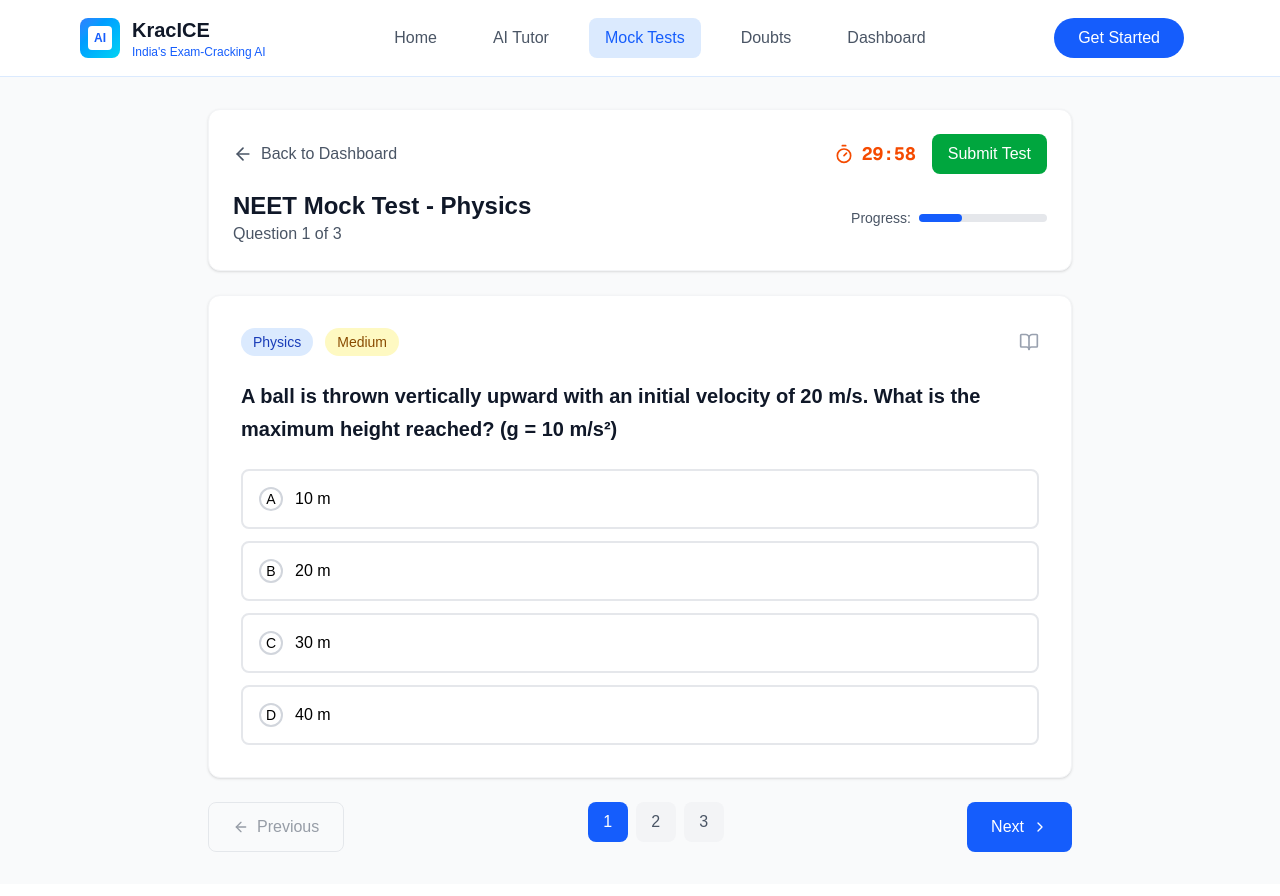
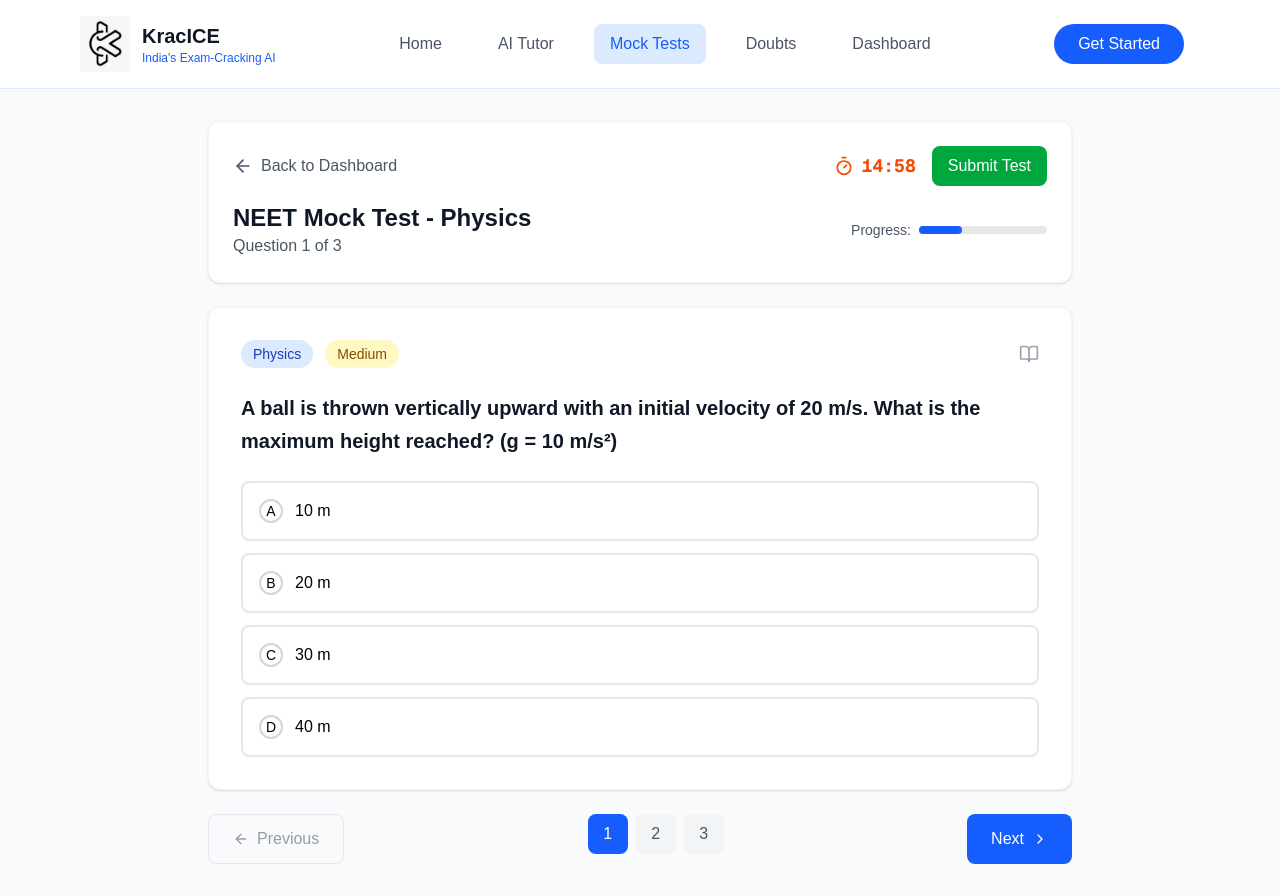
Before and after one commit to Taj-2005/KracICE, a Next.js app: page / in a window 1280 px wide. Both pictures are taken after a click on the button "Mock Tests". Built offline with nearby package versions, Linux system fonts and the light colour scheme.

Commit message:
Final Commit

```diff
--- a/src/app/page.js
+++ b/src/app/page.js
@@ -1,8 +1,249 @@
 "use client";
 
 import React, { useState, useEffect } from 'react';
+import Image from 'next/image';
 import { ChevronRight, Brain, MessageCircle, FileText, Zap, CheckCircle, Star, Upload, Play, Users, Target, TrendingUp, Clock, Award, BookOpen, ArrowLeft, Send, Camera, Mic, Home, User, Settings, BarChart3, Timer, RefreshCw, X, Menu } from 'lucide-react';
 
+const mockQuestions = [
+  {
+    id: 1,
+    subject: 'Physics',
+    question: 'A ball is thrown vertically upward with an initial velocity of 20 m/s. What is the maximum height reached? (g = 10 m/s²)',
+    options: ['10 m', '20 m', '30 m', '40 m'],
+    correct: 1,
+    difficulty: 'Medium'
+  },
+  {
+    id: 2,
+    subject: 'Chemistry',
+    question: 'Which of the following is the molecular formula of glucose?',
+    options: ['C₆H₁₂O₆', 'C₆H₁₀O₅', 'C₅H₁₀O₅', 'C₆H₁₄O₆'],
+    correct: 0,
+    difficulty: 'Easy'
+  },
+  {
+    id: 3,
+    subject: 'Mathematics',
+    question: 'If log₂(x) = 3, then x equals:',
+    options: ['6', '8', '9', '12'],
+    correct: 1,
+    difficulty: 'Medium'
+  }
+];
+
+const MockTestPage = () => {
+  const [currentQuestion, setCurrentQuestion] = useState(0);
+  const [answers, setAnswers] = useState(Array(mockQuestions.length).fill(null));
+  const [showReport, setShowReport] = useState(false);
+
+  // For timer
+  const [timeLeft, setTimeLeft] = useState(15 * 60); // 15 minutes for example
+
+  useEffect(() => {
+    if (showReport) return;
+    const timer = setInterval(() => {
+      setTimeLeft((prev) => {
+        if (prev <= 1) {
+          clearInterval(timer);
+          setShowReport(true);
+          return 0;
+        }
+        return prev - 1;
+      });
+    }, 1000);
+    return () => clearInterval(timer);
+  }, [showReport]);
+
+  const formatTime = (seconds) => {
+    const mins = Math.floor(seconds / 60).toString().padStart(2, '0');
+    const secs = (seconds % 60).toString().padStart(2, '0');
+    return `${mins}:${secs}`;
+  };
+
+  // Render Report Page
+  if (showReport) {
+    return (
+      <div className="text-black min-h-screen bg-gray-50">
+        <div className="max-w-4xl mx-auto px-4 py-8">
+          <h1 className="text-3xl font-bold mb-6">Test Report</h1>
+          {mockQuestions.map((q, index) => (
+            <div key={q.id} className="bg-white p-6 mb-4 rounded-xl shadow border">
+              <h2 className="text-lg font-semibold mb-2">
+                Q{index + 1}. {q.question}
+              </h2>
+              <p className="mb-1">
+                Your Answer:{' '}
+                {answers[index] !== null
+                  ? q.options[answers[index]]
+                  : <span className="text-red-500">Not Answered</span>}
+              </p>
+              <p>
+                Correct Answer:{' '}
+                <span className="font-bold text-green-600">{q.options[q.correct]}</span>
+              </p>
+              {answers[index] === q.correct ? (
+                <p className="text-green-600 font-medium mt-1">✅ Correct</p>
+              ) : (
+                <p className="text-red-600 font-medium mt-1">❌ Incorrect</p>
+              )}
+            </div>
+          ))}
+          <button
+            onClick={() => {
+              setShowReport(false);
+              setCurrentQuestion(0);
+              setAnswers(Array(mockQuestions.length).fill(null));
+              setTimeLeft(15 * 60);
+            }}
+            className="bg-blue-600 text-white px-4 py-2 rounded-lg hover:bg-blue-700 transition-colors"
+          >
+            Retake Test
+          </button>
+        </div>
+      </div>
+    );
+  }
+
+  return (
+    <div className="min-h-screen bg-gray-50">
+      <div className="max-w-4xl mx-auto px-4 py-8">
+        {/* Header */}
+        <div className="bg-white rounded-xl shadow-sm border border-gray-100 p-6 mb-6">
+          <div className="flex items-center justify-between mb-4">
+            <button
+              onClick={() => setCurrentQuestion(0)}
+              className="flex items-center text-gray-600 hover:text-blue-600 transition-colors"
+            >
+              <ArrowLeft className="w-5 h-5 mr-2" />
+              Back to Dashboard
+            </button>
+            <div className="flex items-center space-x-4">
+              <div className="flex items-center text-orange-600">
+                <Timer className="w-5 h-5 mr-2" />
+                <span className="font-mono text-lg font-bold">{formatTime(timeLeft)}</span>
+              </div>
+              <button
+                onClick={() => setShowReport(true)}
+                className="bg-green-600 hover:bg-green-700 text-white px-4 py-2 rounded-lg font-medium transition-colors"
+              >
+                Submit Test
+              </button>
+            </div>
+          </div>
+
+          <div className="flex items-center justify-between">
+            <div>
+              <h1 className="text-2xl font-bold text-gray-900">NEET Mock Test - {mockQuestions[currentQuestion].subject}</h1>
+              <p className="text-gray-600">Question {currentQuestion + 1} of {mockQuestions.length}</p>
+            </div>
+            <div className="flex items-center space-x-2">
+              <span className="text-sm text-gray-600">Progress:</span>
+              <div className="w-32 bg-gray-200 rounded-full h-2">
+                <div
+                  className="bg-blue-600 h-2 rounded-full transition-all duration-300"
+                  style={{ width: `${((currentQuestion + 1) / mockQuestions.length) * 100}%` }}
+                ></div>
+              </div>
+            </div>
+          </div>
+        </div>
+
+        {/* Question */}
+        <div className="bg-white rounded-xl shadow-sm border border-gray-100 p-8 mb-6">
+          <div className="flex items-center justify-between mb-6">
+            <div className="flex items-center space-x-3">
+              <span className="bg-blue-100 text-blue-800 px-3 py-1 rounded-full text-sm font-medium">
+                {mockQuestions[currentQuestion].subject}
+              </span>
+              <span className={`px-3 py-1 rounded-full text-sm font-medium ${
+                mockQuestions[currentQuestion].difficulty === 'Easy' ? 'bg-green-100 text-green-800' :
+                  mockQuestions[currentQuestion].difficulty === 'Medium' ? 'bg-yellow-100 text-yellow-800' :
+                    'bg-red-100 text-red-800'
+              }`}>
+                {mockQuestions[currentQuestion].difficulty}
+              </span>
+            </div>
+            <button className="text-gray-400 hover:text-gray-600">
+              <BookOpen className="w-5 h-5" />
+            </button>
+          </div>
+
+          <h2 className="text-xl font-semibold text-gray-900 mb-6 leading-relaxed">
+            {mockQuestions[currentQuestion].question}
+          </h2>
+
+          <div className="space-y-3">
+            {mockQuestions[currentQuestion].options.map((option, index) => (
+              <button
+                key={index}
+                onClick={() => {
+                  const updated = [...answers];
+                  updated[currentQuestion] = index;
+                  setAnswers(updated);
+                }}
+                className={`w-full text-left p-4 rounded-lg border-2 transition-all duration-200 ${
+                  answers[currentQuestion] === index
+                    ? 'border-blue-500 bg-blue-50 text-blue-800'
+                    : 'border-gray-200 hover:border-gray-300 hover:bg-gray-50'
+                }`}
+              >
+                <div className="flex text-black items-center">
+                  <span className={`w-6 h-6 rounded-full border-2 mr-3 flex items-center justify-center text-sm font-medium ${
+                    answers[currentQuestion] === index
+                      ? 'border-blue-500 bg-blue-500 text-white'
+                      : 'border-gray-300'
+                  }`}>
+                    {String.fromCharCode(65 + index)}
+                  </span>
+                  {option}
+                </div>
+              </button>
+            ))}
+          </div>
+        </div>
+
+        {/* Navigation */}
+        <div className="flex justify-between">
+          <button
+            onClick={() => setCurrentQuestion(Math.max(0, currentQuestion - 1))}
+            disabled={currentQuestion === 0}
+            className="flex items-center px-6 py-3 border border-gray-300 rounded-lg text-gray-700 hover:bg-gray-50 disabled:opacity-50 disabled:cursor-not-allowed transition-colors"
+          >
+            <ArrowLeft className="w-4 h-4 mr-2" />
+            Previous
+          </button>
+
+          <div className="flex space-x-2">
+            {mockQuestions.map((_, index) => (
+              <button
+                key={index}
+                onClick={() => setCurrentQuestion(index)}
+                className={`w-10 h-10 rounded-lg font-medium transition-colors ${
+                  index === currentQuestion
+                    ? 'bg-blue-600 text-white'
+                    : index < currentQuestion
+                      ? 'bg-green-100 text-green-800'
+                      : 'bg-gray-100 text-gray-600 hover:bg-gray-200'
+                }`}
+              >
+                {index + 1}
+              </button>
+            ))}
+          </div>
+
+          <button
+            onClick={() => setCurrentQuestion(Math.min(mockQuestions.length - 1, currentQuestion + 1))}
+            disabled={currentQuestion === mockQuestions.length - 1}
+            className="flex items-center px-6 py-3 bg-blue-600 text-white rounded-lg hover:bg-blue-700 disabled:opacity-50 disabled:cursor-not-allowed transition-colors"
+          >
+            Next
+            <ChevronRight className="w-4 h-4 ml-2" />
+          </button>
+        </div>
+      </div>
+    </div>
+  );
+};
 export default function KracICEWebsite() {
   const [currentPage, setCurrentPage] = useState('home');
   const [selectedTone, setSelectedTone] = useState('friendly');
@@ -32,33 +273,6 @@ export default function KracICEWebsite() {
     const secs = seconds % 60;
     return `${mins}:${secs.toString().padStart(2, '0')}`;
   };
-
-  const mockQuestions = [
-    {
-      id: 1,
-      subject: 'Physics',
-      question: 'A ball is thrown vertically upward with an initial velocity of 20 m/s. What is the maximum height reached? (g = 10 m/s²)',
-      options: ['10 m', '20 m', '30 m', '40 m'],
-      correct: 1,
-      difficulty: 'Medium'
-    },
-    {
-      id: 2,
-      subject: 'Chemistry',
-      question: 'Which of the following is the molecular formula of glucose?',
-      options: ['C₆H₁₂O₆', 'C₆H₁₀O₅', 'C₅H₁₀O₅', 'C₆H₁₄O₆'],
-      correct: 0,
-      difficulty: 'Easy'
-    },
-    {
-      id: 3,
-      subject: 'Mathematics',
-      question: 'If log₂(x) = 3, then x equals:',
-      options: ['6', '8', '9', '12'],
-      correct: 1,
-      difficulty: 'Medium'
-    }
-  ];
 
   const tones = [
     { id: 'friendly', name: 'Friendly Study Buddy', desc: 'Encouraging and supportive' },
@@ -101,11 +315,11 @@ export default function KracICEWebsite() {
     <header className="z-50 bg-white backdrop-blur-md border-b border-blue-100 sticky top-0">
       <div className="max-w-6xl mx-auto px-4 py-4 flex items-center justify-between">
         <div className="flex items-center space-x-3 cursor-pointer" onClick={() => setCurrentPage('home')}>
-          <div className="w-10 h-10 bg-gradient-to-br from-blue-500 to-cyan-400 rounded-lg flex items-center justify-center">
-            <div className="w-6 h-6 bg-white rounded-sm flex items-center justify-center">
-              <span className="text-blue-600 text-xs font-bold">AI</span>
-            </div>
-          </div>
+          <Image
+          src="/logo.jpeg"
+          width={50}
+          height={50}
+          />
           <div>
             <h1 className="text-xl font-bold text-gray-900">KracICE</h1>
             <p className="text-xs text-blue-600">India's Exam-Cracking AI</p>
@@ -595,139 +809,6 @@ export default function KracICEWebsite() {
     </div>
   );
 
-  const MockTestPage = () => (
-    <div className="min-h-screen bg-gray-50">
-      <div className="max-w-4xl mx-auto px-4 py-8">
-        {/* Header */}
-        <div className="bg-white rounded-xl shadow-sm border border-gray-100 p-6 mb-6">
-          <div className="flex items-center justify-between mb-4">
-            <button
-              onClick={() => setCurrentPage('dashboard')}
-              className="flex items-center text-gray-600 hover:text-blue-600 transition-colors"
-            >
-              <ArrowLeft className="w-5 h-5 mr-2" />
-              Back to Dashboard
-            </button>
-            <div className="flex items-center space-x-4">
-              <div className="flex items-center text-orange-600">
-                <Timer className="w-5 h-5 mr-2" />
-                <span className="font-mono text-lg font-bold">{formatTime(timeLeft)}</span>
-              </div>
-              <button className="bg-green-600 hover:bg-green-700 text-white px-4 py-2 rounded-lg font-medium transition-colors">
-                Submit Test
-              </button>
-            </div>
-          </div>
-
-          <div className="flex items-center justify-between">
-            <div>
-              <h1 className="text-2xl font-bold text-gray-900">NEET Mock Test - Physics</h1>
-              <p className="text-gray-600">Question {currentQuestion + 1} of {mockQuestions.length}</p>
-            </div>
-            <div className="flex items-center space-x-2">
-              <span className="text-sm text-gray-600">Progress:</span>
-              <div className="w-32 bg-gray-200 rounded-full h-2">
-                <div
-                  className="bg-blue-600 h-2 rounded-full transition-all duration-300"
-                  style={{width: `${((currentQuestion + 1) / mockQuestions.length) * 100}%`}}
-                ></div>
-              </div>
-            </div>
-          </div>
-        </div>
-
-        {/* Question */}
-        <div className="bg-white rounded-xl shadow-sm border border-gray-100 p-8 mb-6">
-          <div className="flex items-center justify-between mb-6">
-            <div className="flex items-center space-x-3">
-              <span className="bg-blue-100 text-blue-800 px-3 py-1 rounded-full text-sm font-medium">
-                {mockQuestions[currentQuestion].subject}
-              </span>
-              <span className={`px-3 py-1 rounded-full text-sm font-medium ${
-                mockQuestions[currentQuestion].difficulty === 'Easy' ? 'bg-green-100 text-green-800' :
-                mockQuestions[currentQuestion].difficulty === 'Medium' ? 'bg-yellow-100 text-yellow-800' :
-                'bg-red-100 text-red-800'
-              }`}>
-                {mockQuestions[currentQuestion].difficulty}
-              </span>
-            </div>
-            <button className="text-gray-400 hover:text-gray-600">
-              <BookOpen className="w-5 h-5" />
-            </button>
-          </div>
-
-          <h2 className="text-xl font-semibold text-gray-900 mb-6 leading-relaxed">
-            {mockQuestions[currentQuestion].question}
-          </h2>
-
-          <div className="space-y-3">
-            {mockQuestions[currentQuestion].options.map((option, index) => (
-              <button
-                key={index}
-                onClick={() => setSelectedAnswer(index)}
-                className={`w-full text-left p-4 rounded-lg border-2 transition-all duration-200 ${
-                  selectedAnswer === index
-                    ? 'border-blue-500 bg-blue-50 text-blue-800'
-                    : 'border-gray-200 hover:border-gray-300 hover:bg-gray-50'
-                }`}
-              >
-                <div className="flex text-black items-center">
-                  <span className={`w-6 h-6 rounded-full border-2 mr-3 flex items-center justify-center text-sm font-medium ${
-                    selectedAnswer === index
-                      ? 'border-blue-500 bg-blue-500 text-white'
-                      : 'border-gray-300'
-                  }`}>
-                    {String.fromCharCode(65 + index)}
-                  </span>
-                  {option}
-                </div>
-              </button>
-            ))}
-          </div>
-        </div>
-
-        {/* Navigation */}
-        <div className="flex justify-between">
-          <button
-            onClick={() => setCurrentQuestion(Math.max(0, currentQuestion - 1))}
-            disabled={currentQuestion === 0}
-            className="flex items-center px-6 py-3 border border-gray-300 rounded-lg text-gray-700 hover:bg-gray-50 disabled:opacity-50 disabled:cursor-not-allowed transition-colors"
-          >
-            <ArrowLeft className="w-4 h-4 mr-2" />
-            Previous
-          </button>
-
-          <div className="flex space-x-2">
-            {mockQuestions.map((_, index) => (
-              <button
-                key={index}
-                onClick={() => setCurrentQuestion(index)}
-                className={`w-10 h-10 rounded-lg font-medium transition-colors ${
-                  index === currentQuestion
-                    ? 'bg-blue-600 text-white'
-                    : index <= currentQuestion
-                    ? 'bg-green-100 text-green-800'
-                    : 'bg-gray-100 text-gray-600 hover:bg-gray-200'
-                }`}
-              >
-                {index + 1}
-              </button>
-            ))}
-          </div>
-
-          <button
-            onClick={() => setCurrentQuestion(Math.min(mockQuestions.length - 1, currentQuestion + 1))}
-            disabled={currentQuestion === mockQuestions.length - 1}
-            className="flex items-center px-6 py-3 bg-blue-600 text-white rounded-lg hover:bg-blue-700 disabled:opacity-50 disabled:cursor-not-allowed transition-colors"
-          >
-            Next
-            <ChevronRight className="w-4 h-4 ml-2" />
-          </button>
-        </div>
-      </div>
-    </div>
-  );
-
   const TutorPage = () => (
     <div className="min-h-screen bg-gray-50">
       <div className="max-w-6xl mx-auto px-4 py-8">
```
Also changed, not shown: public/logo.jpeg (added).
